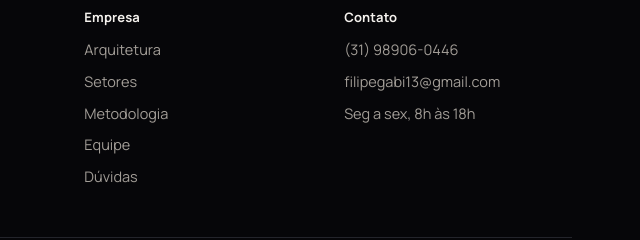
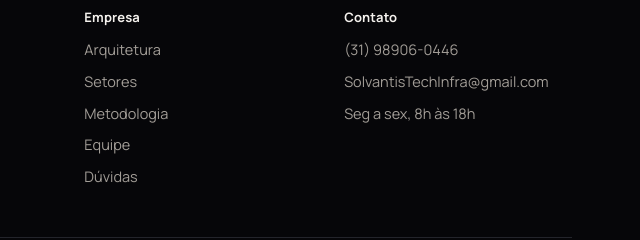
Before and after one commit to filipecotta/Solvantis_Tech, a plain HTML site: page index.html in a window 1280 px wide. Shown: the part 7586-7826 px from the top of the page, 640-1280 px from the left. Drawn offline with nearby package versions, Linux system fonts and the light colour scheme.

Commit message:
Atualiza email do rodape

```diff
--- a/index.html
+++ b/index.html
@@ -439,7 +439,7 @@ details[open] p{animation:fd .35s ease}
     <div><h3>Soluções</h3><a href="#servicos">Cabeamento e fibra</a><a href="#servicos">Wi-Fi corporativo</a><a href="#servicos">Segurança e VPN</a><a href="#servicos">Suporte mensal</a></div>
     <div><h3>Empresa</h3><a href="#arquitetura">Arquitetura</a><a href="#setores">Setores</a><a href="#processo">Metodologia</a>
       <a href="#equipe">Equipe</a><a href="#faq">Dúvidas</a></div>
-    <div><h3>Contato</h3><a href="https://wa.me/5531989060446" target="_blank" rel="noopener">(31) 98906-0446</a><a href="mailto:filipegabi13@gmail.com">filipegabi13@gmail.com</a><a href="#contato">Seg a sex, 8h às 18h</a></div>
+    <div><h3>Contato</h3><a href="https://wa.me/5531989060446" target="_blank" rel="noopener">(31) 98906-0446</a><a href="mailto:SolvantisTechInfra@gmail.com">SolvantisTechInfra@gmail.com</a><a href="#contato">Seg a sex, 8h às 18h</a></div>
   </div>
   <div class="cp"><span>© 2026 Solvantis Tech</span><span>Redes, infraestrutura e suporte de TI</span></div>
 </div></footer>
```
